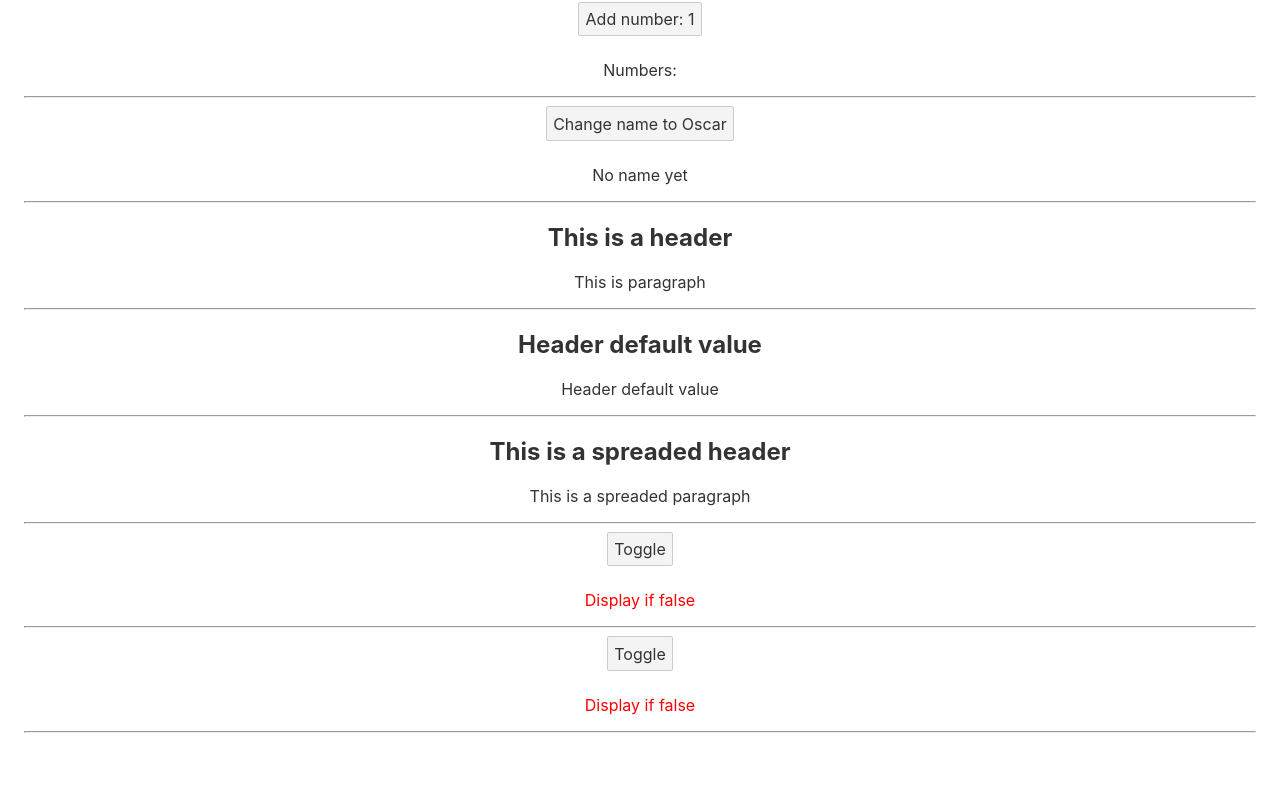
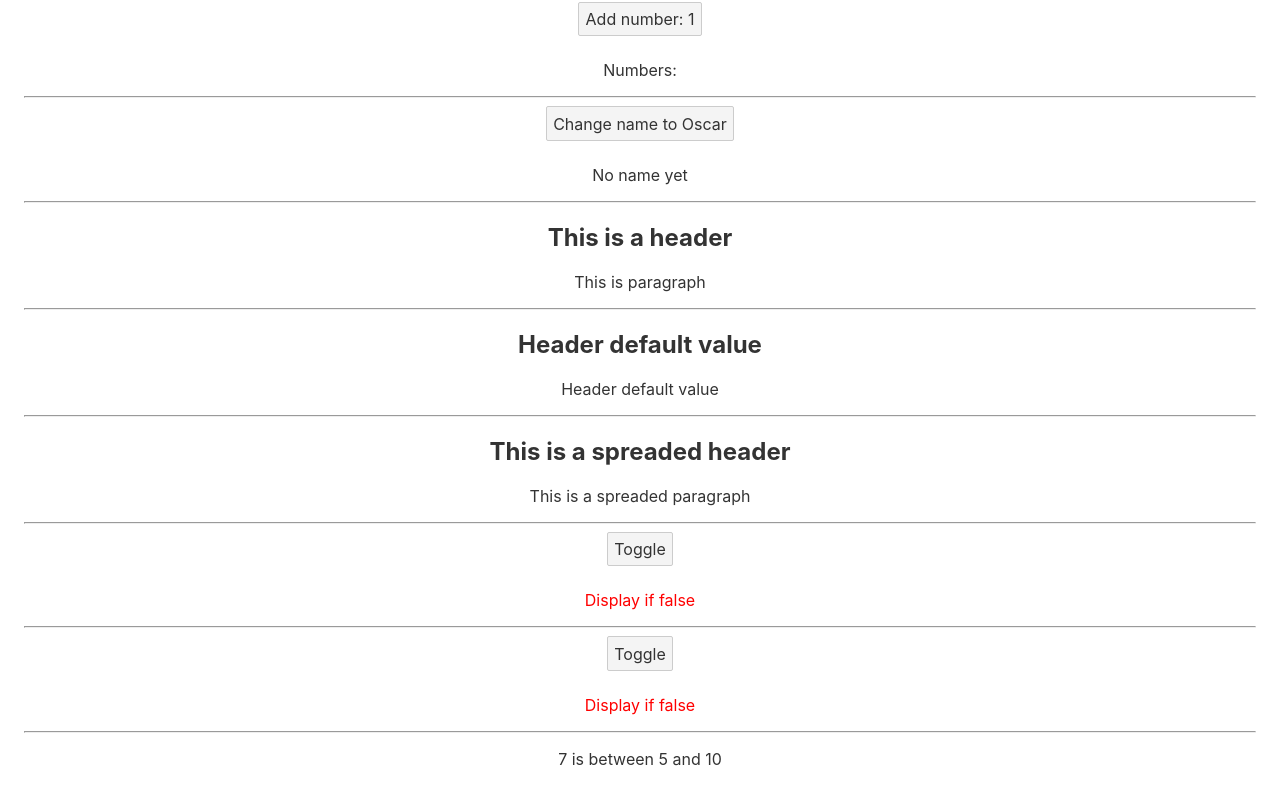
Before and after one commit to osotorrio/learning-svelte, a Svelte app: page / in a window 1280 px wide. Shown: the part 925-1726 px from the top of the page. Before the commit the page ends 1682 px from the top, so only its background shows below. Built offline with nearby package versions, Linux system fonts and the light colour scheme.

Commit message:
4.Logic c.Else-if blocks

```diff
--- /dev/null
+++ b/src/4-Logic/c-else-if-blocks.svelte
@@ -0,0 +1,13 @@
+<script>
+  const x = 7;
+</script>
+
+<div id="else-if-blocks">
+  {#if x > 10}
+    <p>{x} is greater than 10</p>
+  {:else if 5 > x}
+    <p>{x} is less than 5</p>
+  {:else}
+    <p>{x} is between 5 and 10</p>
+  {/if}
+</div>
--- a/src/App.svelte
+++ b/src/App.svelte
@@ -16,6 +16,7 @@
   import SpreadProps from "./3-props/c-spread-props.svelte";
   import IfBlocks from "./4-Logic/a-if-blocks.svelte";
   import ElseBlocks from "./4-Logic/b-else-blocks.svelte";
+  import ElseIfBlocks from "./4-Logic/c-else-if-blocks.svelte";
 </script>
 
 <main>
@@ -40,6 +41,7 @@
   <SpreadProps />
   <IfBlocks />
   <ElseBlocks />
+  <ElseIfBlocks />
 </main>
 
 <style>
```
